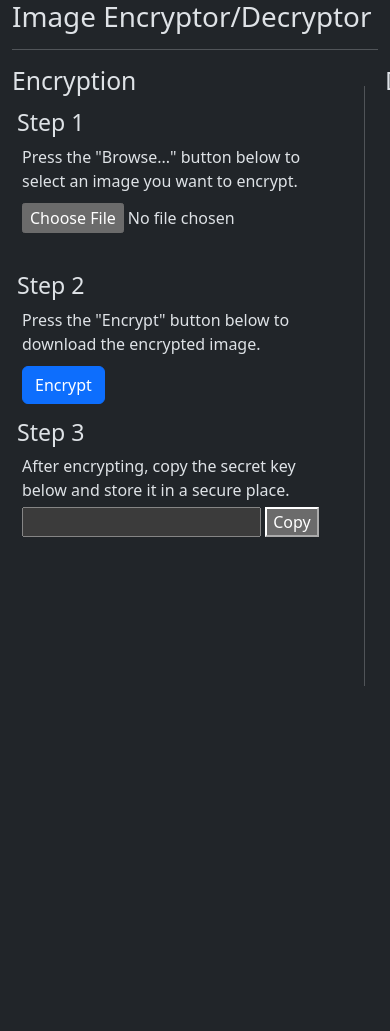
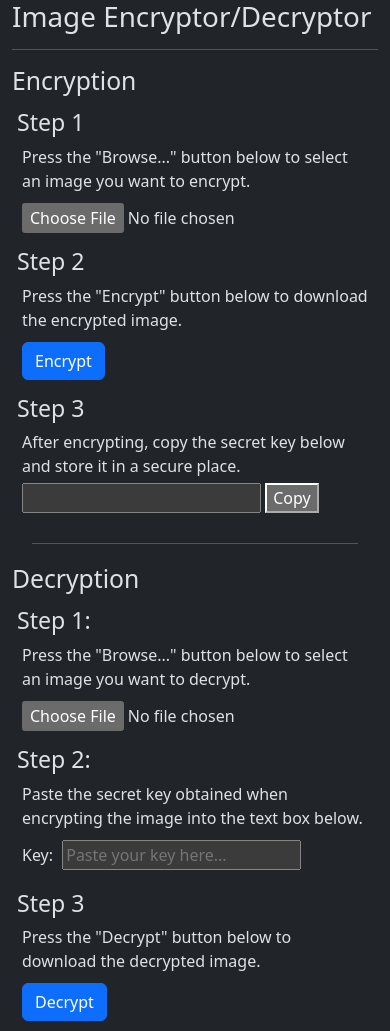
Before and after one commit to junrainlim/FIT3162-MCS18, a Flask app: page / in a window 390 px wide; the page is wider, and only the part inside the window is pictured. Before the commit the page ends 686 px from the top of that part, so only its background shows below. Run offline with Flask 3, Linux system fonts and the light colour scheme; some libraries are stand-ins or nearby versions.

Commit message:
Mobile UI improvement
Dynamically change to single column layout for mobile, with horizontal divider line element.

```diff
--- a/templates/index.html
+++ b/templates/index.html
@@ -1,4 +1,26 @@
 <!DOCTYPE html>
+<style>
+  #main-container {
+    display: block;
+  }
+  #divider {
+    opacity: 0.25;
+    margin: 20px;
+    border-bottom: var(--bs-border-width) solid rgb(222, 226, 230);
+  }
+
+  @media only screen and (min-width: 1024px) {
+    #main-container {
+      display: flex;
+      flex-direction: row;
+      justify-content: space-around;
+    }
+    #divider {
+      border-left: var(--bs-border-width) solid rgb(222, 226, 230);
+      height: 600px;
+    }
+  }
+</style>
 <html lang="en" data-bs-theme="dark">
   <head>
     <title>Image Encryptor/Decryptor</title>
@@ -11,13 +33,7 @@
       <h1 class="bd-title">Image Encryptor/Decryptor</h1>
       <hr />
       <p class="alert alert-danger" hidden="true" id="error-display"></p>
-      <div
-        style="
-          display: flex;
-          flex-direction: row;
-          justify-content: space-around;
-        "
-      >
+      <div id="main-container">
         <div style="max-width: 500px">
           <h2>Encryption</h2>
           <div
@@ -71,14 +87,7 @@
             </div>
           </div>
         </div>
-        <div
-          style="
-            border-left: var(--bs-border-width) solid rgb(222, 226, 230);
-            opacity: 0.25;
-            height: 600px;
-            margin: 20px;
-          "
-        ></div>
+        <div id="divider"></div>
         <div style="max-width: 500px">
           <h2>Decryption</h2>
           <div style="display: flex; flex-direction: column">
```
